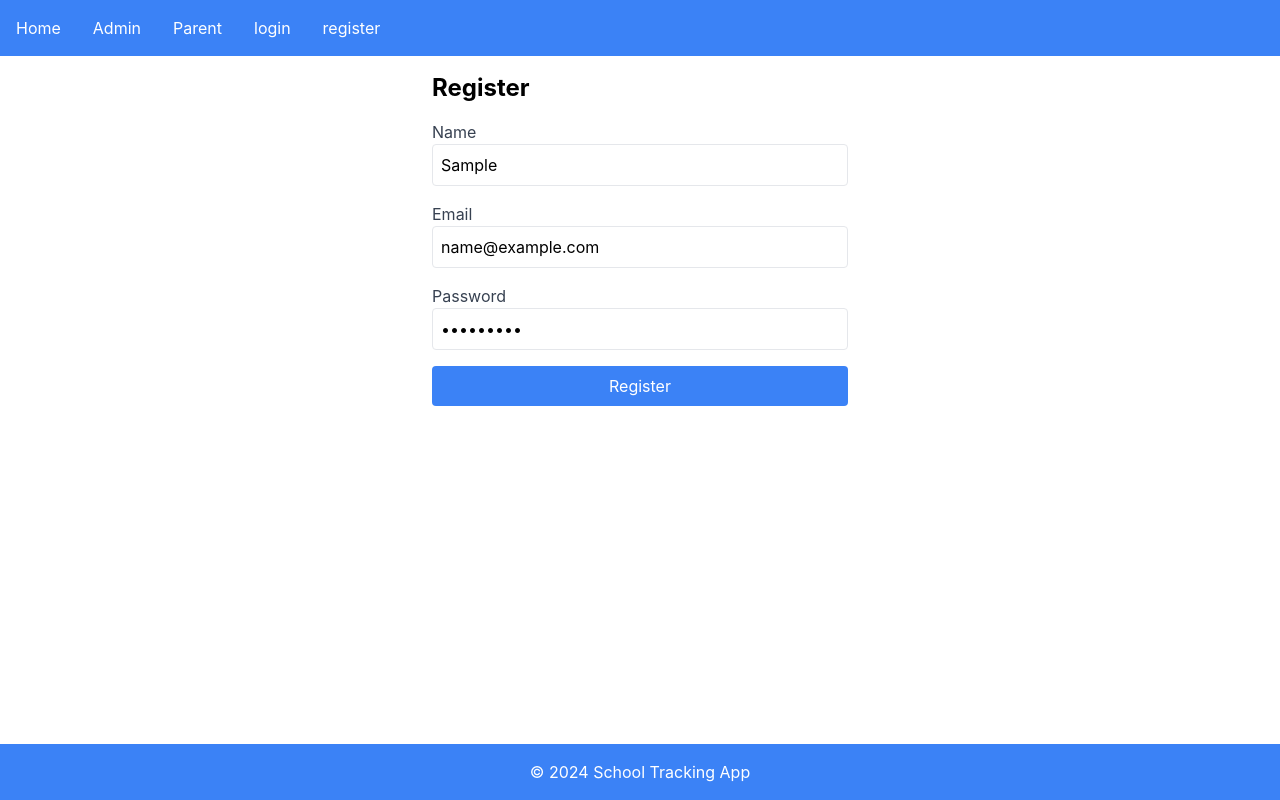
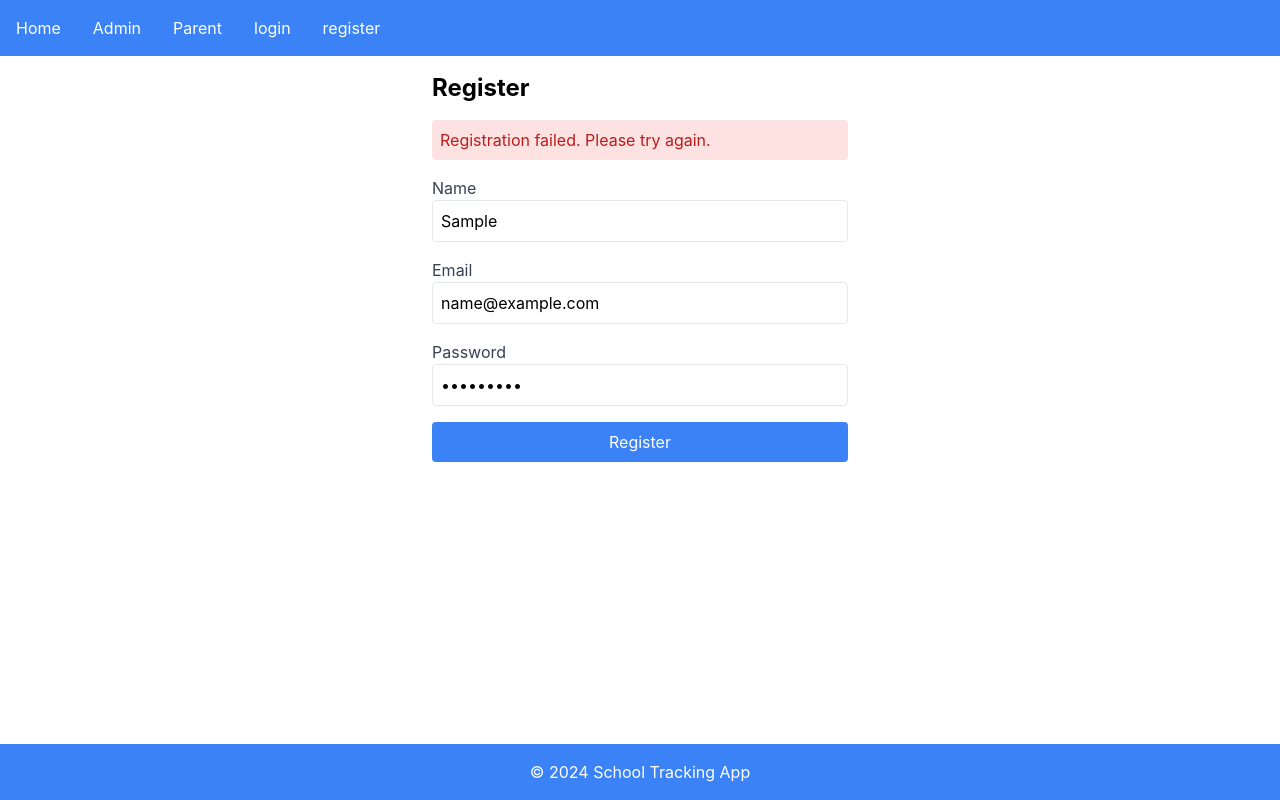
Before and after one commit to mywebdevlopment/school-tracking-app, a React (Create React App) app in the folder frontend/: page /register in a window 1280 px wide. Both pictures are taken after typing "Sample", "name@example.com", "Sample123" into the empty fields and a click on the button "Register". Built offline with nearby package versions, Linux system fonts and the light colour scheme; no server answers.

Commit message:
frontend changes

```diff
--- a/frontend/src/components/Auth/Register.js
+++ b/frontend/src/components/Auth/Register.js
@@ -6,21 +6,30 @@ function Register() {
   const [name, setName] = useState('');
   const [email, setEmail] = useState('');
   const [password, setPassword] = useState('');
+  const [error, setError] = useState('');
 
-  const handleSubmit = async (e) => {
+  const handleRegister = async (e) => {
     e.preventDefault();
+
     try {
-      const response = await axios.post(`${process.env.REACT_APP_API_URL}/api/auth/register`, { name, email, password });
+      const response = await axios.post(`${process.env.REACT_APP_API_URL}/api/auth/register`, {
+        name, // Include name in the payload if required by your backend
+        email,
+        password,
+      });
       console.log('Registration successful:', response.data);
-    } catch (error) {
-      console.error('Error registering:', error);
+      // Optionally redirect or show a success message
+    } catch (err) {
+      console.error('Error registering:', err);
+      setError('Registration failed. Please try again.');
     }
   };
 
   return (
     <div className="p-4 max-w-md mx-auto">
       <h2 className="text-2xl font-bold mb-4">Register</h2>
-      <form onSubmit={handleSubmit} className="space-y-4">
+      {error && <div className="bg-red-100 text-red-700 p-2 mb-4 rounded">{error}</div>}
+      <form onSubmit={handleRegister} className="space-y-4">
         <div>
           <label htmlFor="name" className="block text-gray-700">Name</label>
           <input
```
